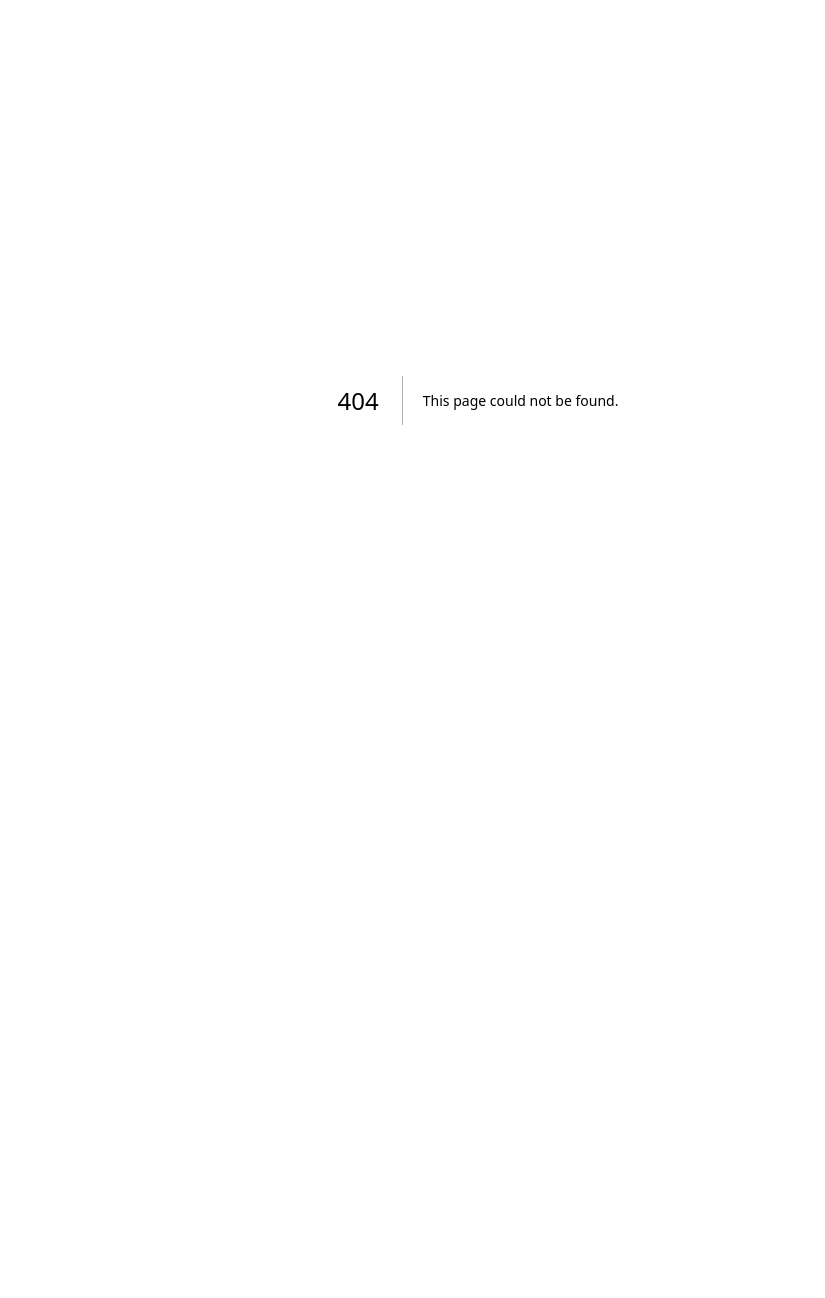
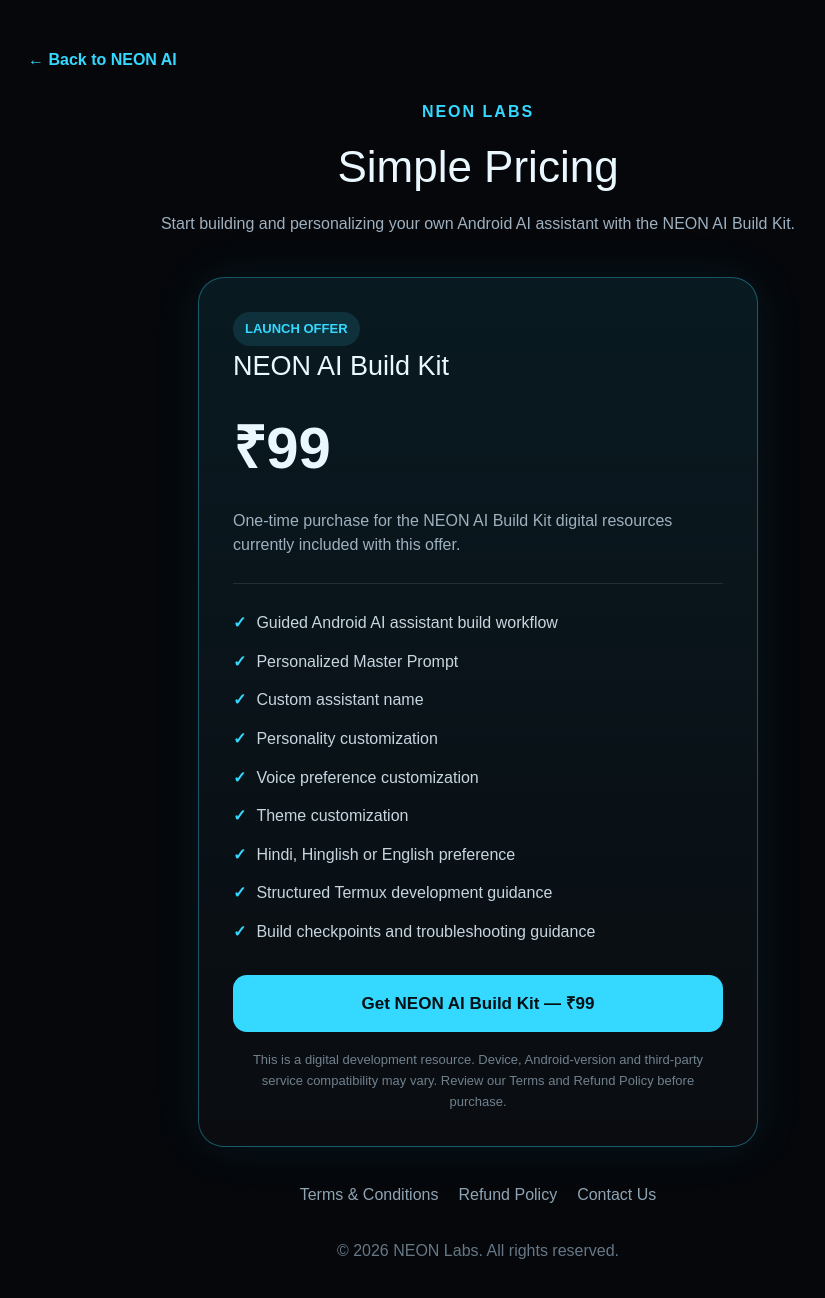
Before and after one commit to Neon0779/neonaibuildkitoffical, a Next.js app: page /pricing in a window 1280 px wide. Before the commit this address had no page. Shown: the top 1298 px of the page, without its empty margins (162-987 px from the left). Before the commit the page ends 800 px from the top, so only its background shows below. Built offline with nearby package versions, Linux system fonts and the light colour scheme.

Commit message:
Pricing page

```diff
--- /dev/null
+++ b/app/pricing/page.tsx
@@ -0,0 +1,227 @@
+import Link from "next/link";
+
+export default function PricingPage() {
+  return (
+    <main
+      style={{
+        minHeight: "100vh",
+        background: "#05070b",
+        color: "#eaf7ff",
+        padding: "48px 20px",
+        fontFamily: "Arial, sans-serif",
+      }}
+    >
+      <div style={{ maxWidth: "900px", margin: "0 auto" }}>
+        <Link
+          href="/"
+          style={{
+            color: "#35d9ff",
+            textDecoration: "none",
+            fontWeight: 700,
+          }}
+        >
+          ← Back to NEON AI
+        </Link>
+
+        <div
+          style={{
+            marginTop: "28px",
+            textAlign: "center",
+          }}
+        >
+          <p
+            style={{
+              color: "#35d9ff",
+              fontWeight: 800,
+              letterSpacing: "2px",
+            }}
+          >
+            NEON LABS
+          </p>
+
+          <h1
+            style={{
+              fontSize: "44px",
+              margin: "10px 0",
+            }}
+          >
+            Simple Pricing
+          </h1>
+
+          <p
+            style={{
+              color: "#9fb0bf",
+              lineHeight: 1.7,
+            }}
+          >
+            Start building and personalizing your own Android AI
+            assistant with the NEON AI Build Kit.
+          </p>
+        </div>
+
+        <div
+          style={{
+            maxWidth: "560px",
+            margin: "40px auto 0",
+            padding: "34px",
+            borderRadius: "26px",
+            border: "1px solid rgba(53,217,255,.35)",
+            background:
+              "linear-gradient(180deg, rgba(53,217,255,.09), rgba(255,255,255,.025))",
+            boxShadow: "0 0 50px rgba(53,217,255,.08)",
+          }}
+        >
+          <div
+            style={{
+              display: "inline-block",
+              padding: "7px 12px",
+              borderRadius: "999px",
+              background: "rgba(53,217,255,.12)",
+              color: "#35d9ff",
+              fontWeight: 800,
+              fontSize: "13px",
+            }}
+          >
+            LAUNCH OFFER
+          </div>
+
+          <h2
+            style={{
+              fontSize: "27px",
+              marginBottom: "8px",
+            }}
+          >
+            NEON AI Build Kit
+          </h2>
+
+          <div
+            style={{
+              fontSize: "58px",
+              fontWeight: 900,
+              margin: "18px 0",
+            }}
+          >
+            ₹99
+          </div>
+
+          <p style={{ color: "#9fb0bf" }}>
+            One-time purchase for the NEON AI Build Kit digital
+            resources currently included with this offer.
+          </p>
+
+          <div
+            style={{
+              height: "1px",
+              background: "rgba(255,255,255,.1)",
+              margin: "26px 0",
+            }}
+          />
+
+          <Feature text="Guided Android AI assistant build workflow" />
+          <Feature text="Personalized Master Prompt" />
+          <Feature text="Custom assistant name" />
+          <Feature text="Personality customization" />
+          <Feature text="Voice preference customization" />
+          <Feature text="Theme customization" />
+          <Feature text="Hindi, Hinglish or English preference" />
+          <Feature text="Structured Termux development guidance" />
+          <Feature text="Build checkpoints and troubleshooting guidance" />
+
+          <Link
+            href="/"
+            style={{
+              display: "block",
+              marginTop: "30px",
+              padding: "16px 20px",
+              borderRadius: "14px",
+              background: "#35d9ff",
+              color: "#021015",
+              textAlign: "center",
+              textDecoration: "none",
+              fontWeight: 900,
+              fontSize: "17px",
+            }}
+          >
+            Get NEON AI Build Kit — ₹99
+          </Link>
+
+          <p
+            style={{
+              color: "#70818e",
+              fontSize: "13px",
+              lineHeight: 1.6,
+              marginTop: "18px",
+              textAlign: "center",
+            }}
+          >
+            This is a digital development resource. Device,
+            Android-version and third-party service compatibility may
+            vary. Review our Terms and Refund Policy before purchase.
+          </p>
+        </div>
+
+        <div
+          style={{
+            textAlign: "center",
+            marginTop: "32px",
+            lineHeight: 2,
+          }}
+        >
+          <Link
+            href="/terms-and-conditions"
+            style={{ color: "#8fa4b3", margin: "0 10px" }}
+          >
+            Terms & Conditions
+          </Link>
+
+          <Link
+            href="/cancellation-refund-policy"
+            style={{ color: "#8fa4b3", margin: "0 10px" }}
+          >
+            Refund Policy
+          </Link>
+
+          <Link
+            href="/contact"
+            style={{ color: "#8fa4b3", margin: "0 10px" }}
+          >
+            Contact Us
+          </Link>
+        </div>
+
+        <p
+          style={{
+            textAlign: "center",
+            color: "#667785",
+            marginTop: "28px",
+          }}
+        >
+          © 2026 NEON Labs. All rights reserved.
+        </p>
+      </div>
+    </main>
+  );
+}
+
+function Feature({ text }: { text: string }) {
+  return (
+    <p
+      style={{
+        color: "#c7d5df",
+        lineHeight: 1.6,
+        margin: "13px 0",
+      }}
+    >
+      <span
+        style={{
+          color: "#35d9ff",
+          fontWeight: 900,
+          marginRight: "10px",
+        }}
+      >
+        ✓
+      </span>
+      {text}
+    </p>
+  );
+}
```
